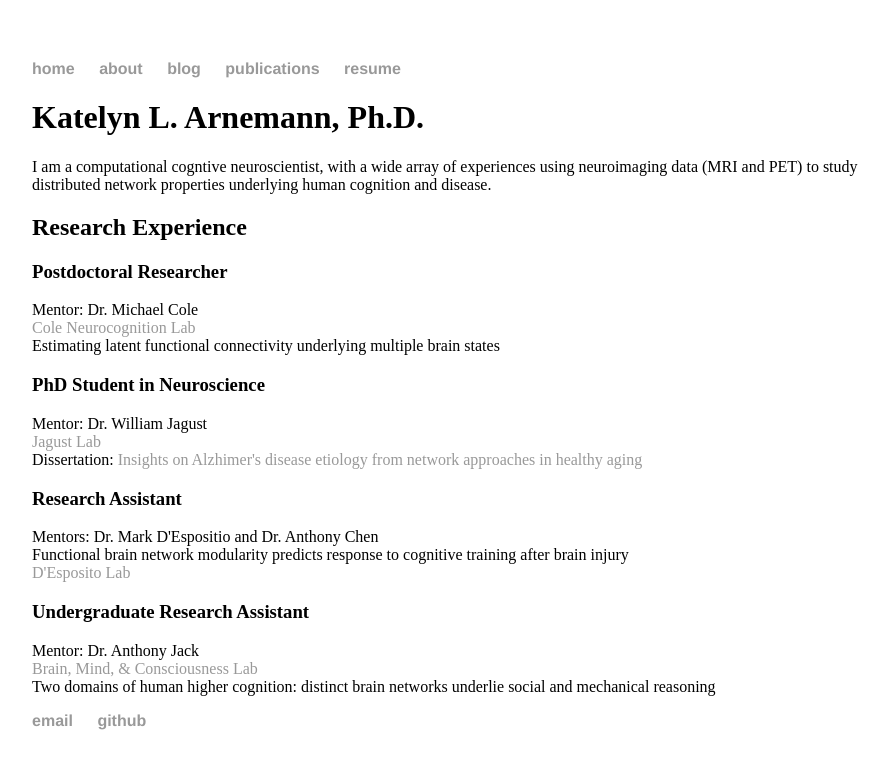
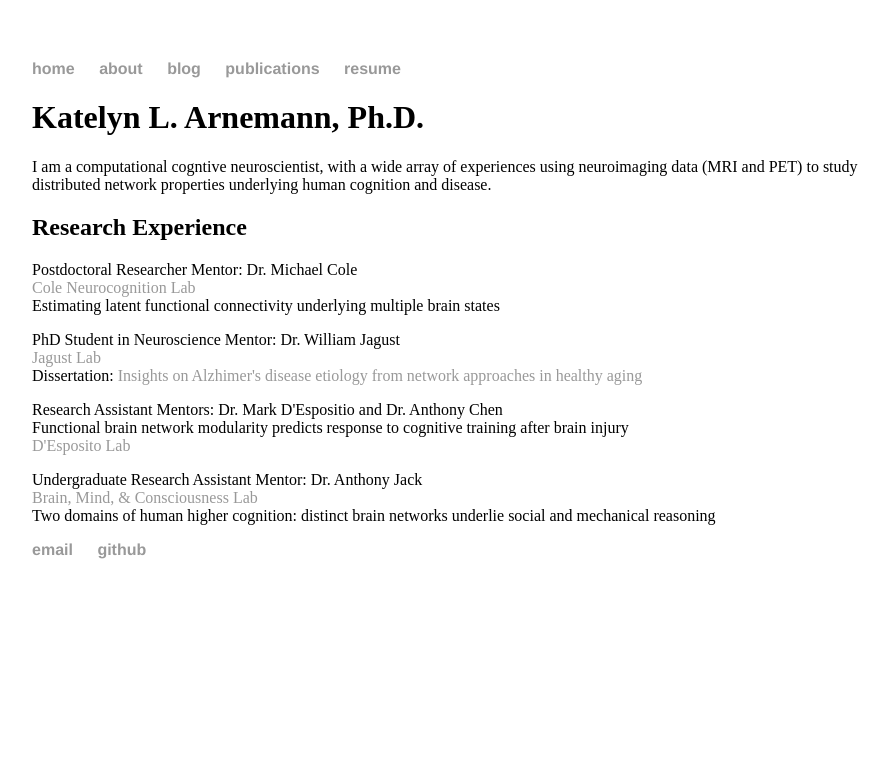
Before and after one commit to klbegany/klarnemann.github.io, a Jekyll site: the page built from index.html, in a window 1280 px wide. Shown: the top 769 px of the page, without its empty margins (160-1048 px from the left). Built offline with Jekyll 4.4.1, drawn with Linux system fonts in a browser that asks for light colours.

Commit message:
update main page format

```diff
--- a/index.html
+++ b/index.html
@@ -10,24 +10,28 @@ title: Katelyn L. Arnemann
 
   <h2>Research Experience</h2>
 
-  <h3>Postdoctoral Researcher</h3>
+  <p>Postdoctoral Researcher
   Mentor: Dr. Michael Cole
   <br><a href="http://www.colelab.org/">Cole Neurocognition Lab</a>
   <br>Estimating latent functional connectivity underlying multiple brain states
+  </p>
 
-  <h3>PhD Student in Neuroscience</h3>
+  <p>PhD Student in Neuroscience
   Mentor: Dr. William Jagust
   <br><a href="https://jagustlab.neuro.berkeley.edu">Jagust Lab</a>
   <br>Dissertation: <a href="https://escholarship.org/uc/item/0hw6f40w">Insights on Alzhimer's disease etiology from network approaches in healthy aging</a>
+  </p>
 
-  <h3>Research Assistant</h3>
+  <p>Research Assistant
   Mentors: Dr. Mark D'Espositio and Dr. Anthony Chen
   <br>Functional brain network modularity predicts response to cognitive training after brain injury
   <br><a href="http://despolab.berkeley.edu/">D'Esposito Lab</a>
+  </p>
 
-  <h3>Undergraduate Research Assistant</h3>
+  <p>Undergraduate Research Assistant
   Mentor: Dr. Anthony Jack
   <br><a href="http://brainmindconsciousness.com/wp/">Brain, Mind, & Consciousness Lab</a>
   <br>Two domains of human higher cognition: distinct brain networks underlie social and mechanical reasoning
+  </p>
 
 </div><!-- /.blurb -->
```
